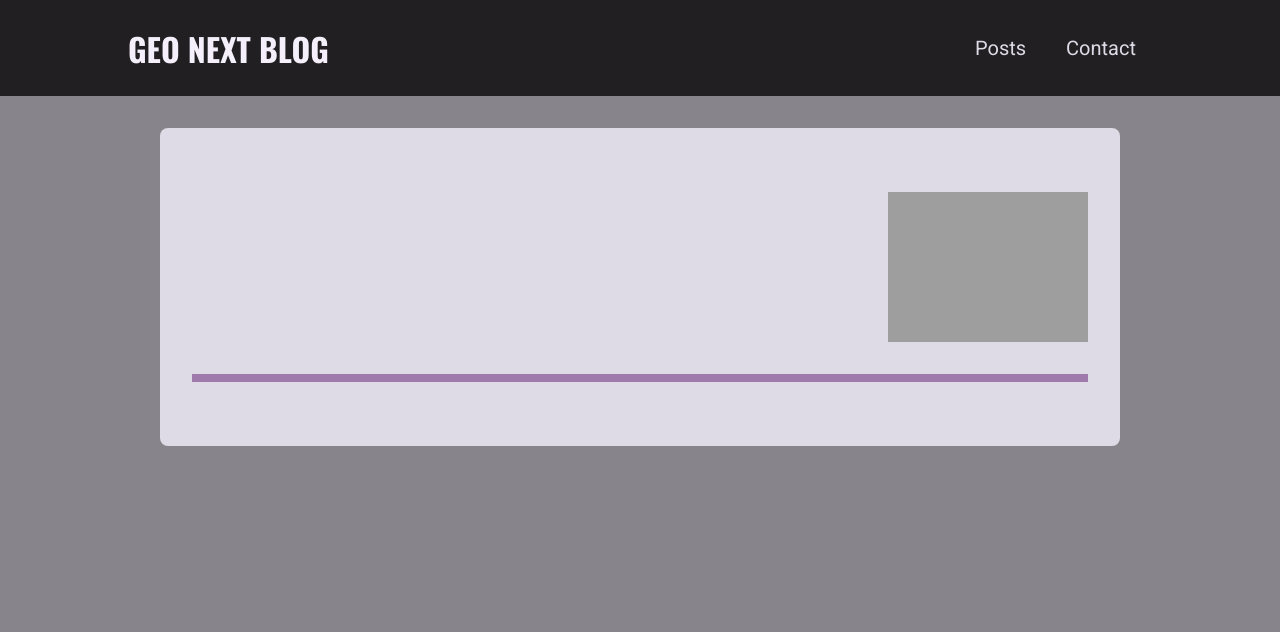
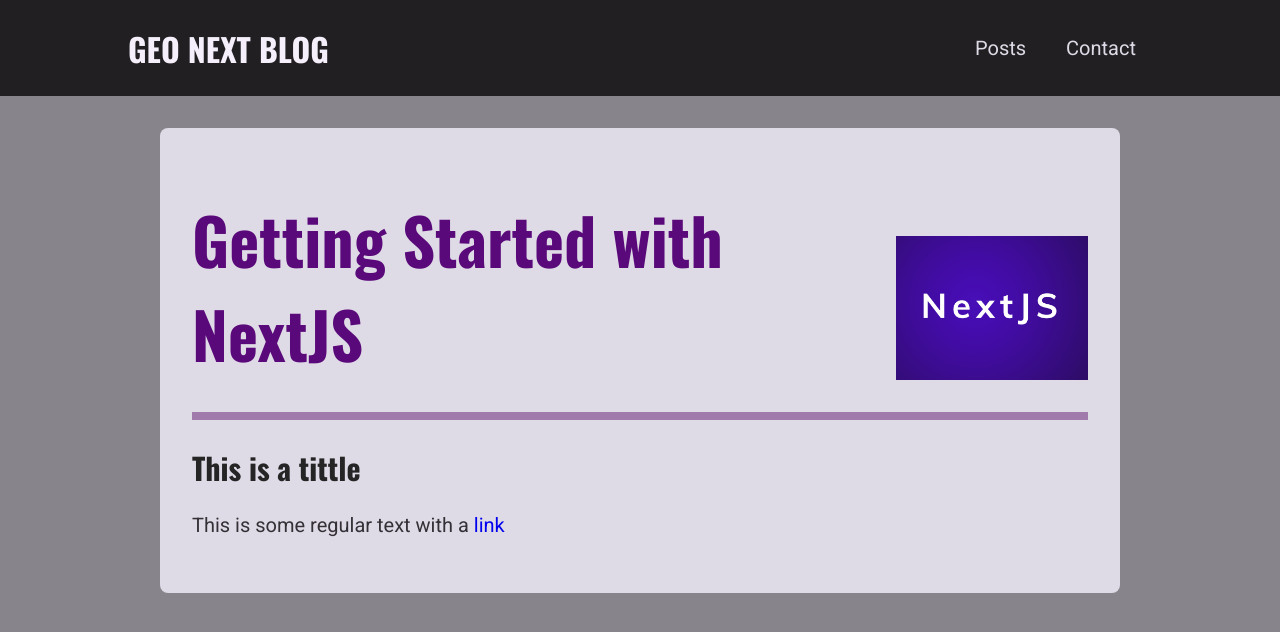
Before and after one commit to geomarb/next-training, a Next.js app: page /posts/getting-started-with-nextjs in a window 1280 px wide. Shown: the top 632 px of the page. Built offline with nearby package versions, Linux system fonts and the light colour scheme; grey boxes are pictures that could not be loaded.

Commit message:
fix: single post content

```diff
--- a/components/posts/post-detail/post-content/index.jsx
+++ b/components/posts/post-detail/post-content/index.jsx
@@ -3,8 +3,10 @@
 import PostHeader from "../post-header";
 import classes from "./styles.module.css";
 
-export default function PostContent({ slug, title, image, content }) {
+export default function PostContent({ post }) {
+  const { slug, title, image, content } = post;
   const imagePath = `/images/posts/${slug}/${image}`;
+
   return (
     <article className={classes.content}>
       <PostHeader title={title} image={imagePath} />
```
